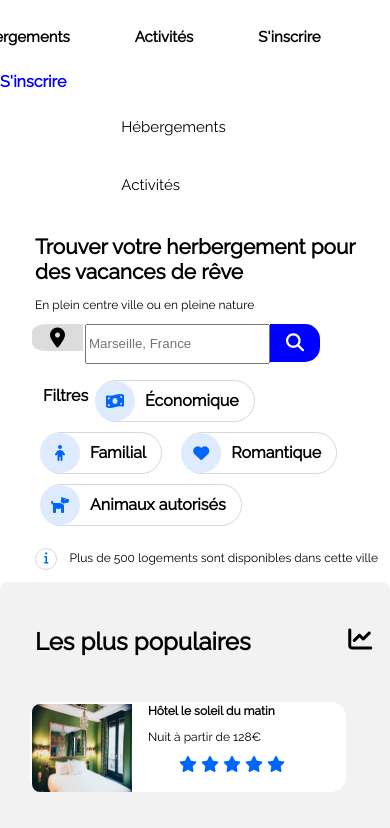
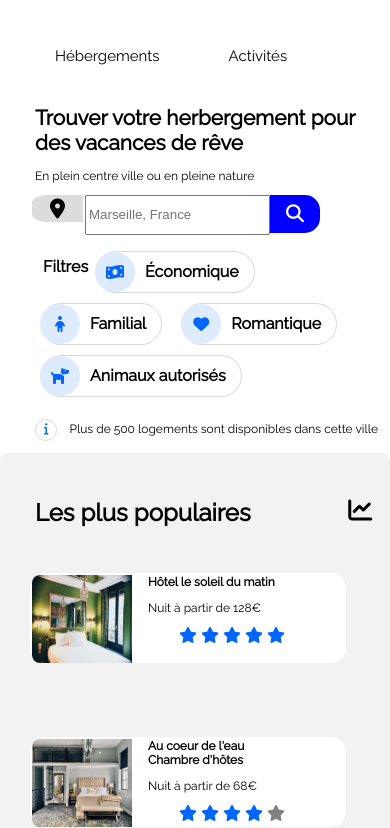
Before and after one commit to Melania238/MelaniaGARCIALEAL_2_09022021, a plain HTML site: page index.html in a window 390 px wide. Shown: the part 72-900 px from the top of the page. Drawn offline with Linux system fonts and the light colour scheme.

Commit message:
Update style.css

```diff
--- a/style.css
+++ b/style.css
@@ -438,12 +438,13 @@ footer li :nth-child(1){
         flex-direction: column-reverse;
         display: flex;
     }
+
     .menu{
-        display:grid;
+        display:none;
     }
 
     .menu-responsive{
-        display: inline-flex;
+        display: grid;
         list-style-type: none;
         color: black;
     }
```
